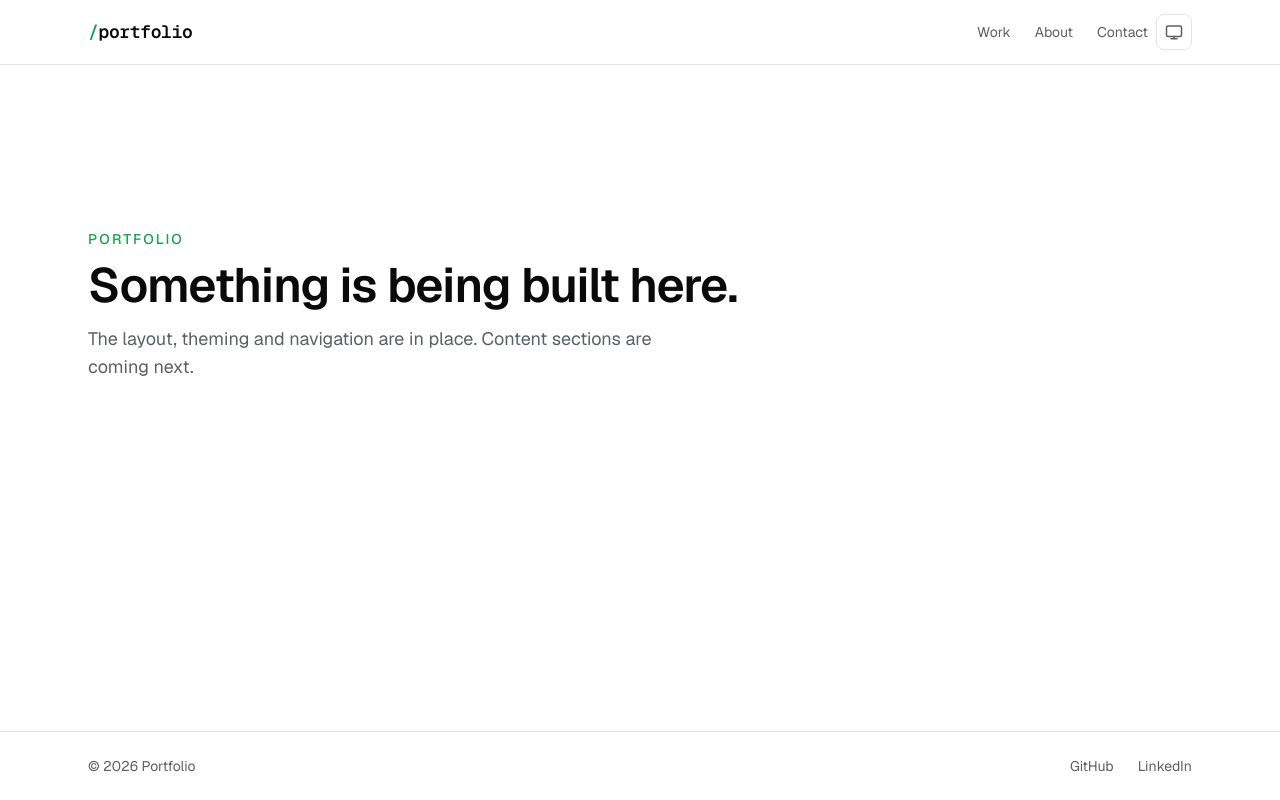
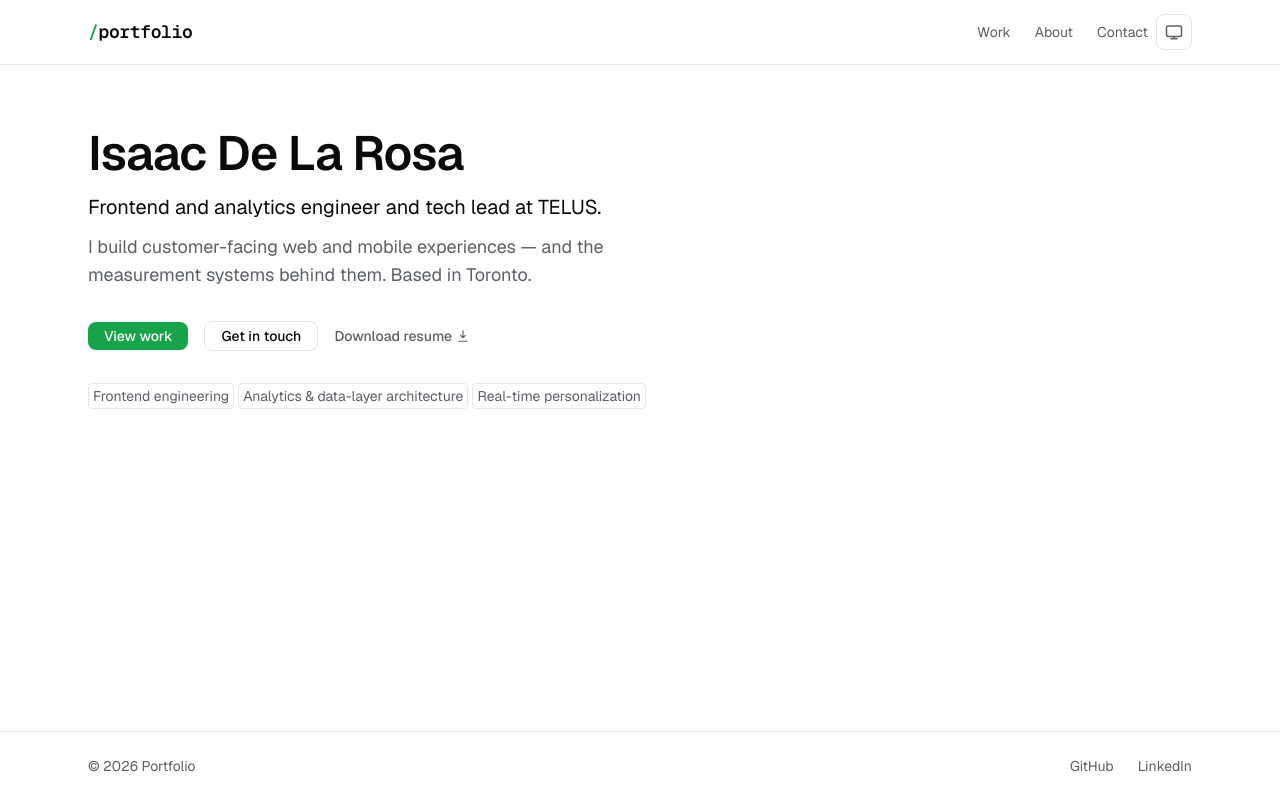
Before and after one commit to dagike/portfolio, a Next.js app: page / in a window 1280 px wide. Built offline with nearby package versions, Linux system fonts and the light colour scheme.

Commit message:
add: home page hero

```diff
--- a/src/app/page.tsx
+++ b/src/app/page.tsx
@@ -1,18 +1,85 @@
+import type { Metadata } from "next";
+import Link from "next/link";
 import { Container } from "@/components/container";
+import { about } from "@/data/about";
+import { home } from "@/data/home";
+
+export const metadata: Metadata = {
+  title: {
+    absolute: "Isaac De La Rosa — Frontend and analytics engineer",
+  },
+  description: home.lede,
+  alternates: {
+    canonical: "/",
+  },
+};
+
+/** A small downward arrow marking a download action. */
+function DownloadArrow() {
+  return (
+    <svg
+      width={14}
+      height={14}
+      viewBox="0 0 24 24"
+      fill="none"
+      stroke="currentColor"
+      strokeWidth={2}
+      strokeLinecap="round"
+      strokeLinejoin="round"
+      aria-hidden
+      focusable="false"
+    >
+      <path d="M12 3v12m0 0 4-4m-4 4-4-4M5 21h14" />
+    </svg>
+  );
+}
 
 export default function Home() {
+  const [primary, secondary] = home.ctas;
+
   return (
-    <Container className="flex min-h-[60vh] flex-col justify-center py-3xl">
-      <p className="text-sm font-medium uppercase tracking-[0.15em] text-accent">
-        Portfolio
+    <Container className="py-3xl">
+      <h1 className="max-w-[42rem] text-4xl font-semibold tracking-tight text-foreground sm:text-5xl">
+        {home.name}
+      </h1>
+      <p className="mt-md max-w-[42rem] text-lg text-foreground sm:text-xl">
+        {home.headline}
       </p>
-      <h1 className="mt-sm max-w-[42rem] text-4xl font-semibold tracking-tight text-foreground sm:text-5xl">
-        Something is being built here.
-      </h1>
-      <p className="mt-md max-w-[36rem] text-lg text-muted">
-        The layout, theming and navigation are in place. Content sections are
-        coming next.
-      </p>
+      <p className="mt-sm max-w-[36rem] text-lg text-muted">{home.lede}</p>
+
+      <div className="mt-xl flex flex-wrap items-center gap-md">
+        <Link
+          href={primary.href}
+          className="inline-flex items-center rounded-md bg-accent px-md py-2xs text-sm font-medium text-accent-foreground transition-colors hover:bg-accent-hover"
+        >
+          {primary.label}
+        </Link>
+        <Link
+          href={secondary.href}
+          className="inline-flex items-center rounded-md border border-border px-md py-2xs text-sm font-medium text-foreground transition-colors hover:bg-surface-muted"
+        >
+          {secondary.label}
+        </Link>
+        <a
+          href={about.resume.href}
+          download={about.resume.filename}
+          className="inline-flex items-center gap-2xs text-sm font-medium text-muted transition-colors hover:text-foreground"
+        >
+          Download resume
+          <DownloadArrow />
+        </a>
+      </div>
+
+      <ul className="mt-xl flex flex-wrap gap-2xs">
+        {home.capabilities.map((capability) => (
+          <li
+            key={capability}
+            className="inline-flex items-center rounded-sm border border-border px-2xs py-3xs text-sm text-muted"
+          >
+            {capability}
+          </li>
+        ))}
+      </ul>
     </Container>
   );
 }
```
